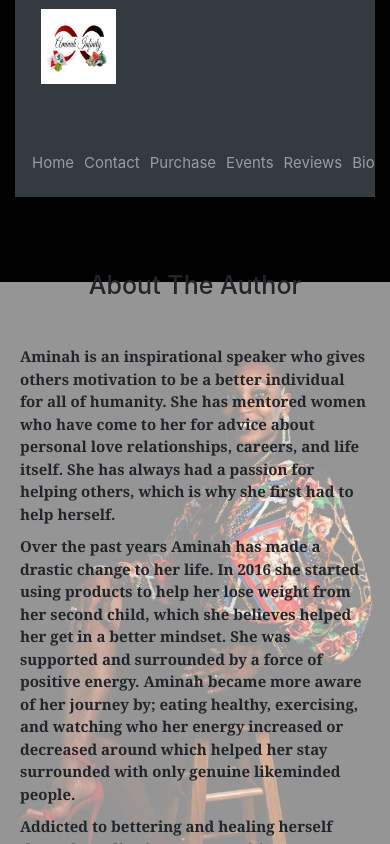
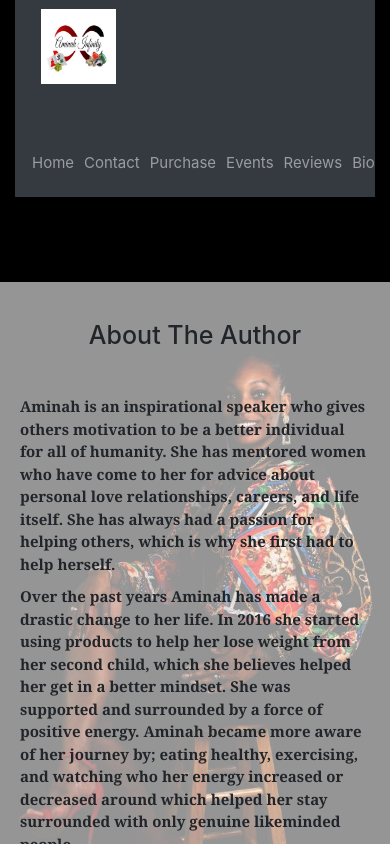
Before and after one commit to jjamaltwin/elementsofinfinity, a React (Create React App) app: page /bio in a window 390 px wide. Shown: the top 844 px of the page. Built offline with nearby package versions, Linux system fonts and the light colour scheme; a web font is replaced by a local one.

Commit message:
still working on mobile spacing

```diff
--- a/src/App.css
+++ b/src/App.css
@@ -459,7 +459,7 @@ input[type="submit"] {
 }
 
 .bio {
-  height:90rem;
+  height:100rem;
 }
 
 .background {
@@ -493,7 +493,7 @@ input[type="submit"] {
 
 @media only screen and (max-width: 650px) {
   .bio {
-    height:85rem;
+    height:100rem;
   }
 
   .bio p {
@@ -560,6 +560,11 @@ input[type="submit"] {
 @media only screen and (max-width: 428px) {
 }
 
+
+.bio {
+  height:100rem;
+}
+
 .review-comments {
   padding: 0%;
   border-radius: 0%;
```
